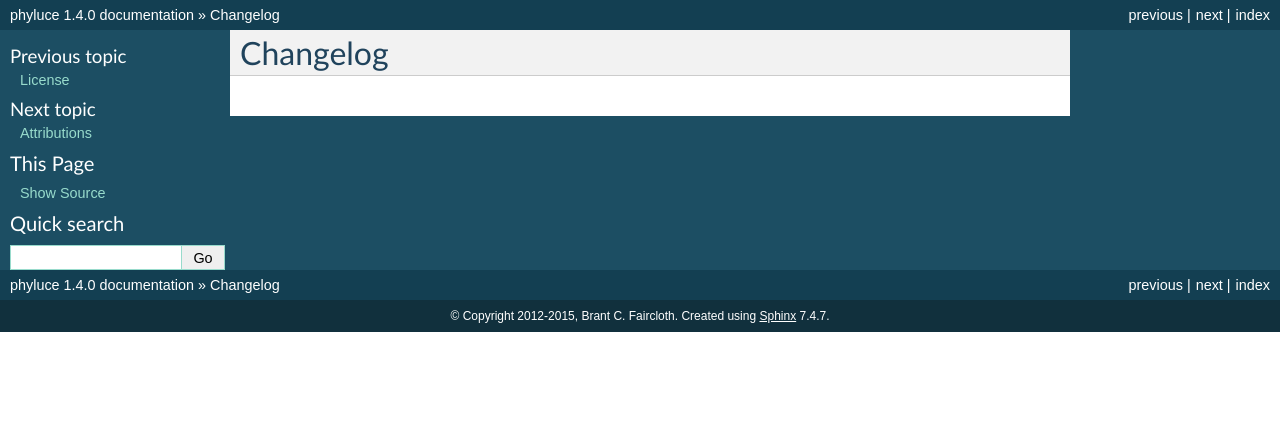
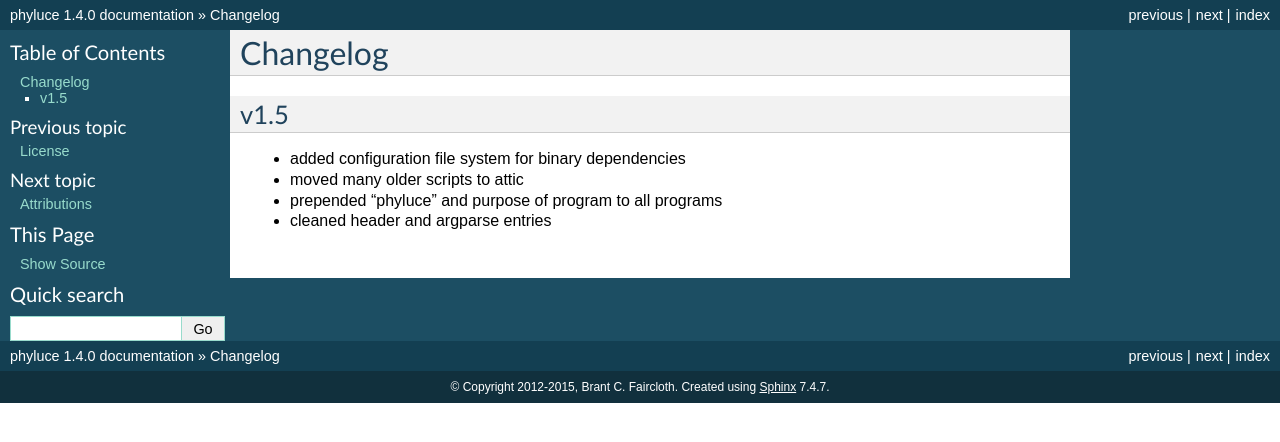
Before and after one commit to faircloth-lab/phyluce, a Sphinx documentation site: the page built from docs/changelog.rst, in a window 1280 px wide. Shown: the top 442 px of the page. Built offline with Sphinx 7.4.7, drawn with Linux system fonts in a browser that asks for light colours.

Commit message:
added changes

```diff
--- a/docs/changelog.rst
+++ b/docs/changelog.rst
@@ -3,3 +3,11 @@
 
 Changelog
 =========
+
+v1.5
+----
+
+* added configuration file system for binary dependencies
+* moved many older scripts to attic
+* prepended "phyluce" and purpose of program to all programs
+* cleaned header and argparse entries
```
